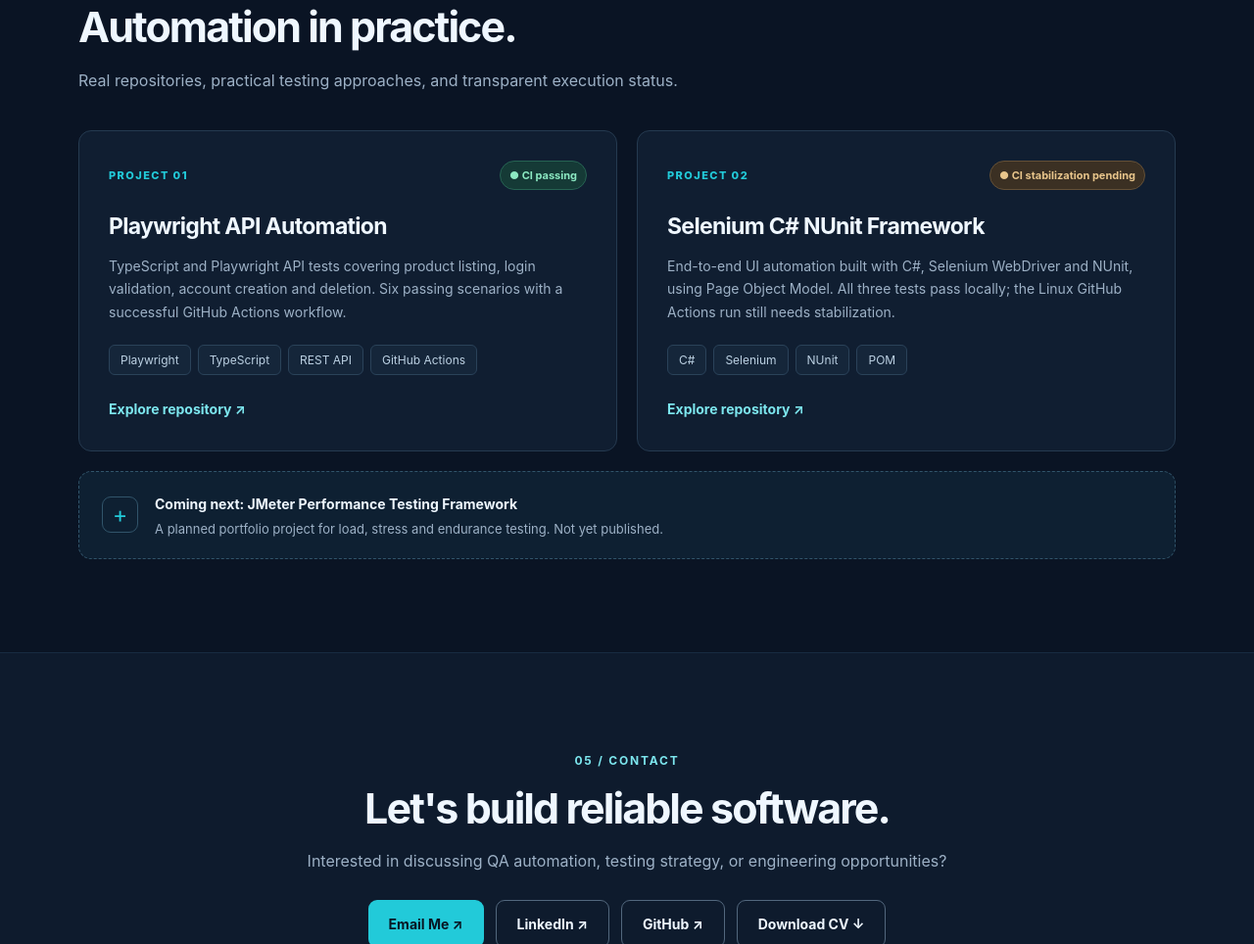
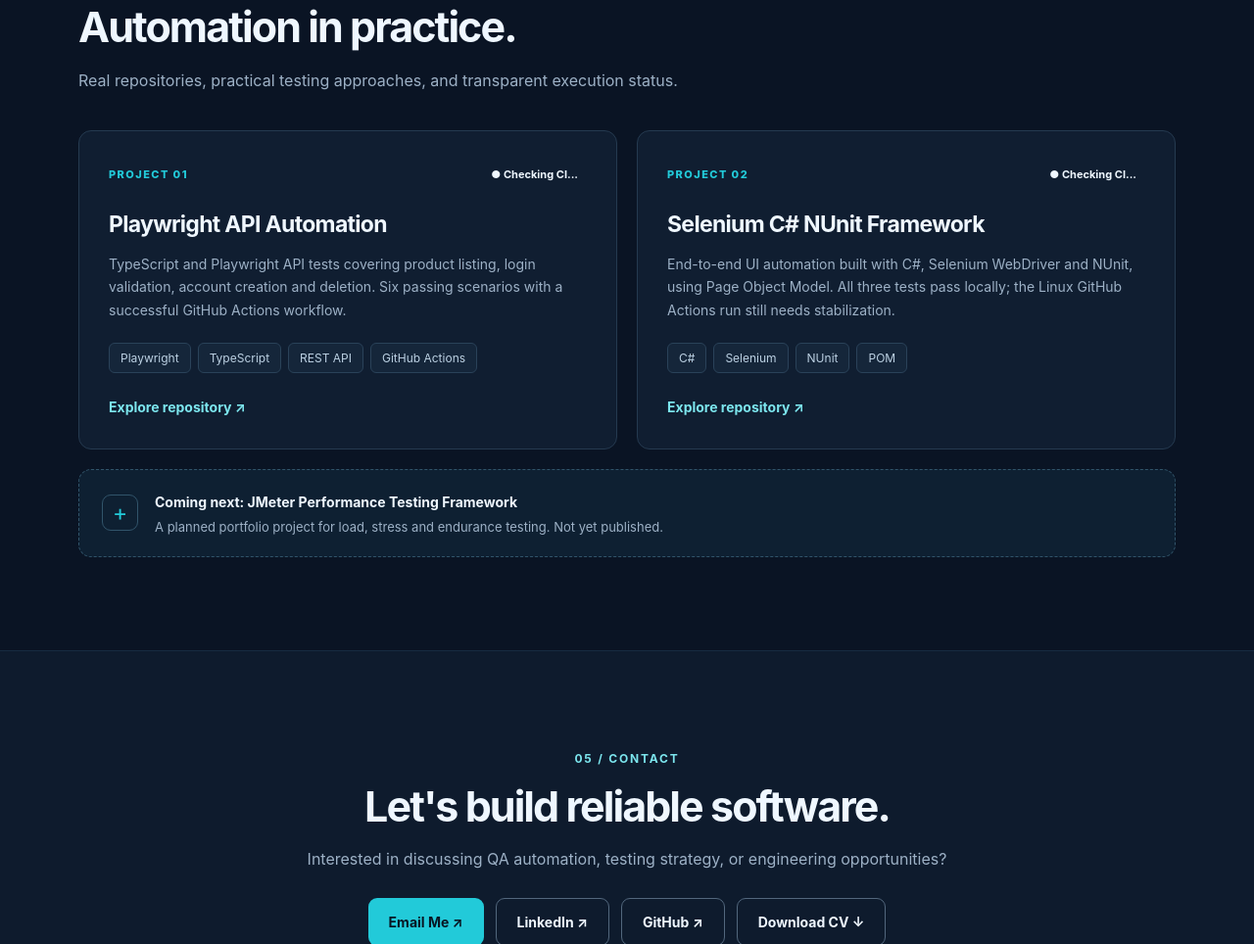
Before and after one commit to MilosSreckovic/MilosSreckovic.github.io, a plain HTML site: page index.html in a window 1280 px wide. Shown: the part 3951-4915 px from the top of the page at 98% size. Drawn offline with Linux system fonts and the light colour scheme.

Commit message:
Add project cards with CI status for automation projects
Added new project cards for Playwright API Automation and Selenium C# NUnit Framework, including CI status updates.

```diff
--- a/index.html
+++ b/index.html
@@ -60,8 +60,8 @@
 <article class="skill-card"><span class="skill-icon">◎</span><h3>Leadership &amp; Delivery</h3><p>QA coordination · Test planning · Mentoring · Prioritization · Jira · Confluence</p></article>
 </div></div></section>
 <section class="section" id="projects"><div class="container"><div class="section-heading"><span class="section-index">04 / FEATURED PROJECTS</span><h2>Automation in practice.</h2><p>Real repositories, practical testing approaches, and transparent execution status.</p></div><div class="project-grid">
-<article class="project-card"><div class="project-top"><span class="project-number">PROJECT 01</span><span class="project-status status-success">● CI passing</span></div><h3>Playwright API Automation</h3><p>TypeScript and Playwright API tests covering product listing, login validation, account creation and deletion. Six passing scenarios with a successful GitHub Actions workflow.</p><div class="project-tags"><span>Playwright</span><span>TypeScript</span><span>REST API</span><span>GitHub Actions</span></div><a class="project-link" href="https://github.com/MilosSreckovic/QA-Automation-Exercise" rel="noopener noreferrer" target="_blank">Explore repository ↗</a></article>
-<article class="project-card"><div class="project-top"><span class="project-number">PROJECT 02</span><span class="project-status status-pending">● CI stabilization pending</span></div><h3>Selenium C# NUnit Framework</h3><p>End-to-end UI automation built with C#, Selenium WebDriver and NUnit, using Page Object Model. All three tests pass locally; the Linux GitHub Actions run still needs stabilization.</p><div class="project-tags"><span>C#</span><span>Selenium</span><span>NUnit</span><span>POM</span></div><a class="project-link" href="https://github.com/MilosSreckovic/AutomationExerciseForSokin-CsharpSeleniumNunit" rel="noopener noreferrer" target="_blank">Explore repository ↗</a></article>
+<article class="project-card"><div class="project-top"><span class="project-number">PROJECT 01</span><span   class="project-status"   id="playwright-ci-status"   aria-live="polite" >   ● Checking CI... </span></div><h3>Playwright API Automation</h3><p>TypeScript and Playwright API tests covering product listing, login validation, account creation and deletion. Six passing scenarios with a successful GitHub Actions workflow.</p><div class="project-tags"><span>Playwright</span><span>TypeScript</span><span>REST API</span><span>GitHub Actions</span></div><a class="project-link" href="https://github.com/MilosSreckovic/QA-Automation-Exercise" rel="noopener noreferrer" target="_blank">Explore repository ↗</a></article>
+<article class="project-card"><div class="project-top"><span class="project-number">PROJECT 02</span><span   class="project-status"   id="selenium-ci-status"   aria-live="polite" >   ● Checking CI... </span></div><h3>Selenium C# NUnit Framework</h3><p>End-to-end UI automation built with C#, Selenium WebDriver and NUnit, using Page Object Model. All three tests pass locally; the Linux GitHub Actions run still needs stabilization.</p><div class="project-tags"><span>C#</span><span>Selenium</span><span>NUnit</span><span>POM</span></div><a class="project-link" href="https://github.com/MilosSreckovic/AutomationExerciseForSokin-CsharpSeleniumNunit" rel="noopener noreferrer" target="_blank">Explore repository ↗</a></article>
 </div><div class="upcoming-project"><span class="upcoming-icon">+</span><div><strong>Coming next: JMeter Performance Testing Framework</strong><p>A planned portfolio project for load, stress and endurance testing. Not yet published.</p></div></div></div></section>
 <section class="section section-alt" id="contact"><div class="container contact-section"><span class="section-index">05 / CONTACT</span><h2>Let's build reliable software.</h2><p>Interested in discussing QA automation, testing strategy, or engineering opportunities?</p><div class="actions"><a class="button primary" href="mailto:milossreckovic37@gmail.com">Email Me ↗</a><a class="button secondary" href="https://www.linkedin.com/in/milos-sreckovic/" rel="noopener noreferrer" target="_blank">LinkedIn ↗</a><a class="button secondary" href="https://github.com/MilosSreckovic" rel="noopener noreferrer" target="_blank">GitHub ↗</a><a class="button secondary" download="MilosSreckovicCv.pdf" href="assets/MilosSreckovicCv.pdf">Download CV ↓</a></div><p class="contact-email"><a href="mailto:milossreckovic37@gmail.com">milossreckovic37@gmail.com</a></p></div></section>
 </main>
```
